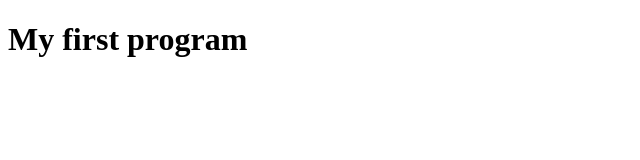
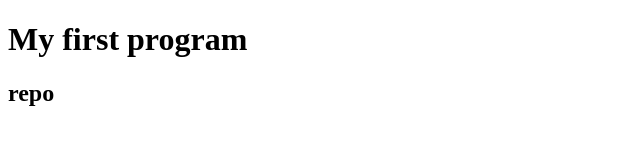
Before and after one commit to SiriChandana-2212/repo, a plain HTML site: page index.html in a window 1280 px wide. Shown: the full height of the page, 0-640 px from the left. Drawn offline with Linux system fonts and the light colour scheme.

Commit message:
Update index.html

```diff
--- a/index.html
+++ b/index.html
@@ -7,5 +7,6 @@
 </head>
 <body>
     <h1>My first program</h1>
+    <h2>repo</h2>
 </body>
 </html>
```
